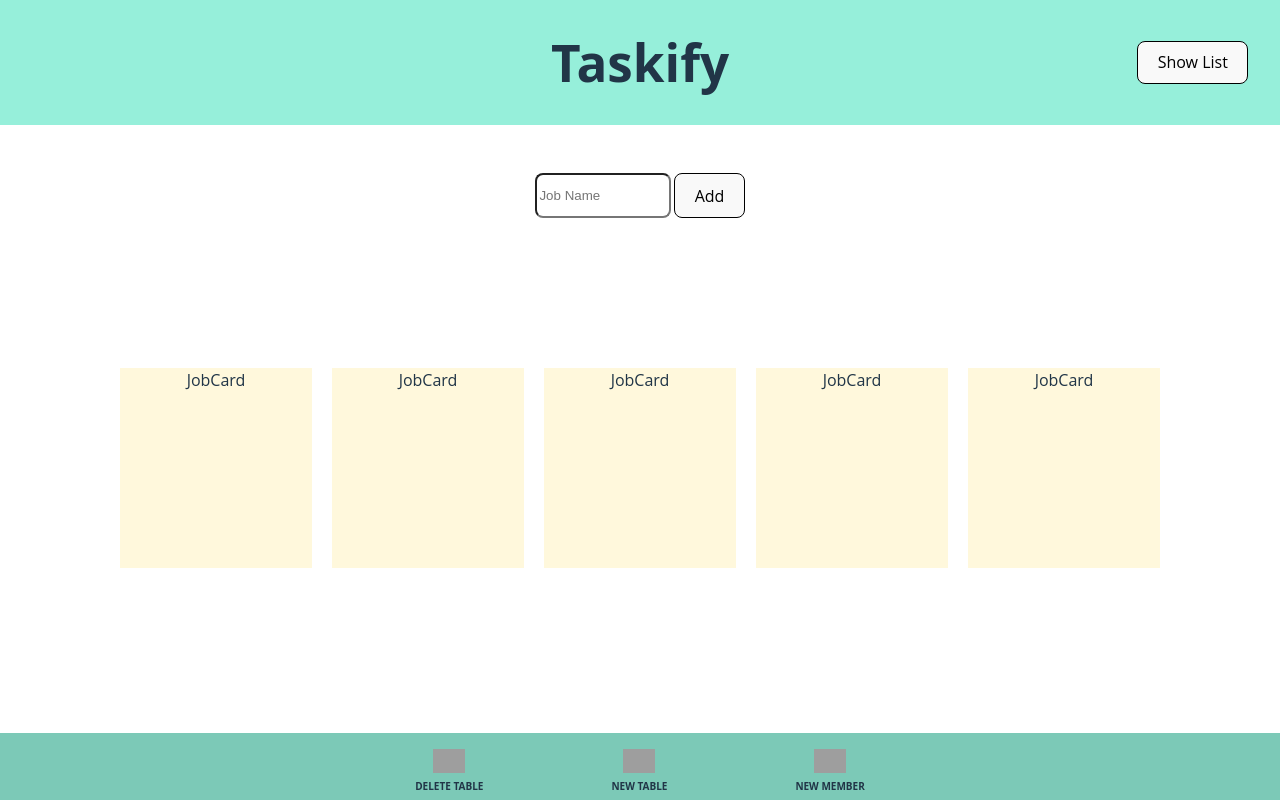
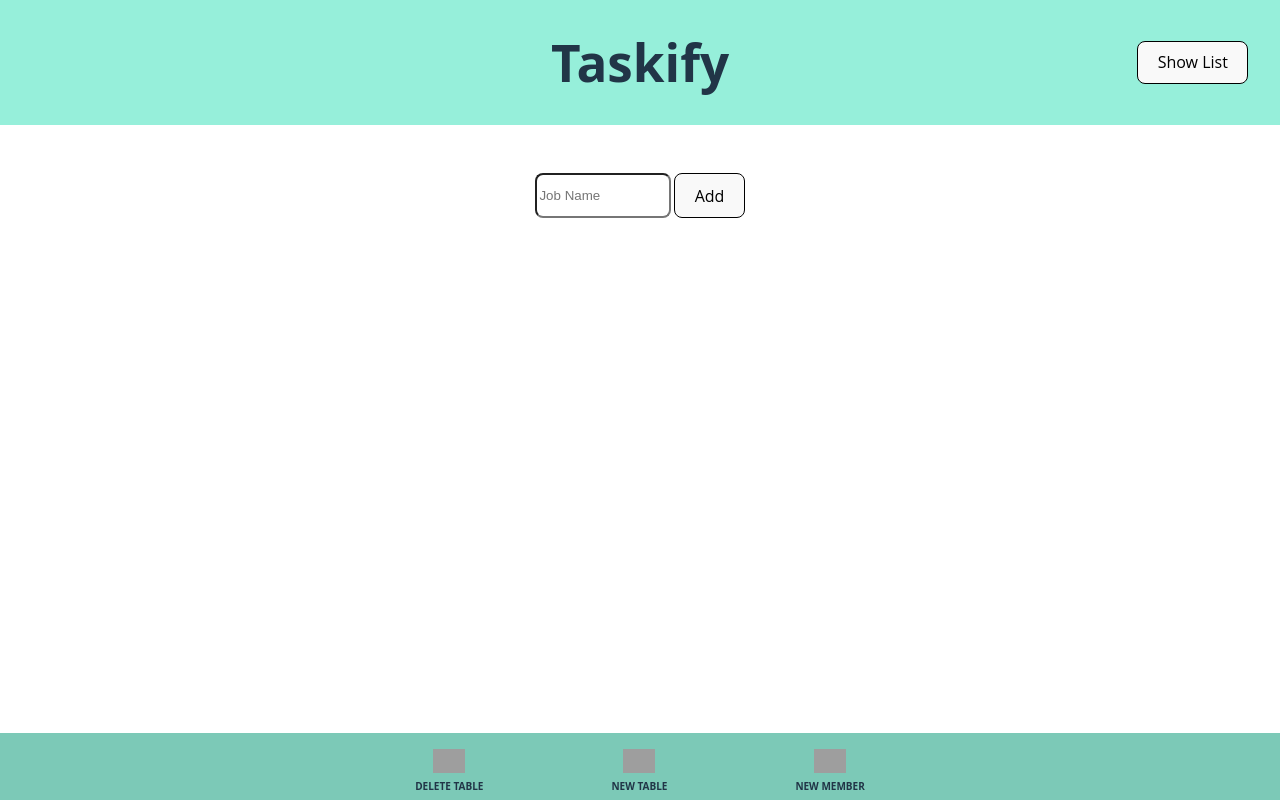
Before and after one commit to SebastianAndDavid/mastercalendar, a React (Vite) app: page / in a window 1280 px wide. Built offline with nearby package versions, Linux system fonts and the light colour scheme; grey boxes are pictures that could not be loaded.

Commit message:
ft. mapped job response to render jobcard component for each job

```diff
--- a/src/App.jsx
+++ b/src/App.jsx
@@ -3,6 +3,7 @@ import "./App.css";
 import RowList from "./Components/RowList/RowList";
 import TopRow from "./Components/TopRow/TopRow";
 import JobList from "./Components/JobList/JobList";
+import { deleteRow } from "./supabase-utils";
 
 function App() {
   const [toggleDetail, setToggleDetail] = useState(false);
@@ -29,7 +30,7 @@ function App() {
         )}
         <footer>
           <nav className="nav-container">
-            <section className="delete">
+            <section className="delete" onClick={() => deleteRow()}>
               <img
                 src="https://img.icons8.com/?size=50&id=11705&format=png"
                 alt=""
--- a/src/Components/JobList/JobCard.jsx
+++ b/src/Components/JobList/JobCard.jsx
@@ -1,3 +1,8 @@
-export default function JobCard() {
-  return <div className="jobcard">JobCard</div>;
+/* eslint-disable react/prop-types */
+export default function JobCard({ job }) {
+  return (
+    <div className="jobcard">
+      <h3>{job.job.job}</h3>
+    </div>
+  );
 }
--- a/src/Components/JobList/JobList.css
+++ b/src/Components/JobList/JobList.css
@@ -19,3 +19,6 @@
   background-color: cornsilk;
   margin: 10px;
 }
+.jobcard:hover {
+  cursor: pointer;
+}
--- a/src/Components/JobList/JobList.jsx
+++ b/src/Components/JobList/JobList.jsx
@@ -1,14 +1,24 @@
 import { useState } from "react";
 import JobCard from "./JobCard";
 import "./JobList.css";
-import { addJob } from "../../supabase-utils";
+import { addJob, getAll } from "../../supabase-utils";
+import { handleJobListResponse } from "../../data";
 
 export default function JobList() {
   const [inputValue, setInputValue] = useState("");
+  const [jobResponse, setJobResponse] = useState([]);
+  console.log("jobResponse", jobResponse);
+
+  async function handleJobResponse() {
+    const response = await getAll();
+    const updatedRes = await handleJobListResponse(response);
+    setJobResponse(updatedRes);
+  }
 
   async function handleAddJob() {
     await addJob(inputValue);
     setInputValue("");
+    handleJobResponse();
   }
 
   return (
@@ -22,11 +32,9 @@ export default function JobList() {
         <button onClick={() => handleAddJob()}>Add</button>
       </div>
       <div className="jobcards-container">
-        <JobCard />
-        <JobCard />
-        <JobCard />
-        <JobCard />
-        <JobCard />
+        {jobResponse.map((job) => {
+          return <JobCard key={job.id} job={job} />;
+        })}
       </div>
     </>
   );
--- a/src/data.js
+++ b/src/data.js
@@ -30,4 +30,24 @@ function handleRestructureResponse(response) {
   });
 }
 
-export { handleRestructureResponse };
+function handleJobListResponse(response) {
+  return response.map((res) => {
+    const responseObj = {
+      job: {
+        id: res.id,
+        job: res.job_name,
+      },
+      phase: {
+        id: res.phases[0]?.id,
+        name: res.phases[0]?.phase_name,
+      },
+      members: {
+        id: res.phases[0]?.tasks[0]?.hours[0]?.team_members.id,
+        member: res.phases[0]?.tasks[0]?.hours[0]?.team_members.name,
+      },
+    };
+    return responseObj;
+  });
+}
+
+export { handleRestructureResponse, handleJobListResponse };
```
